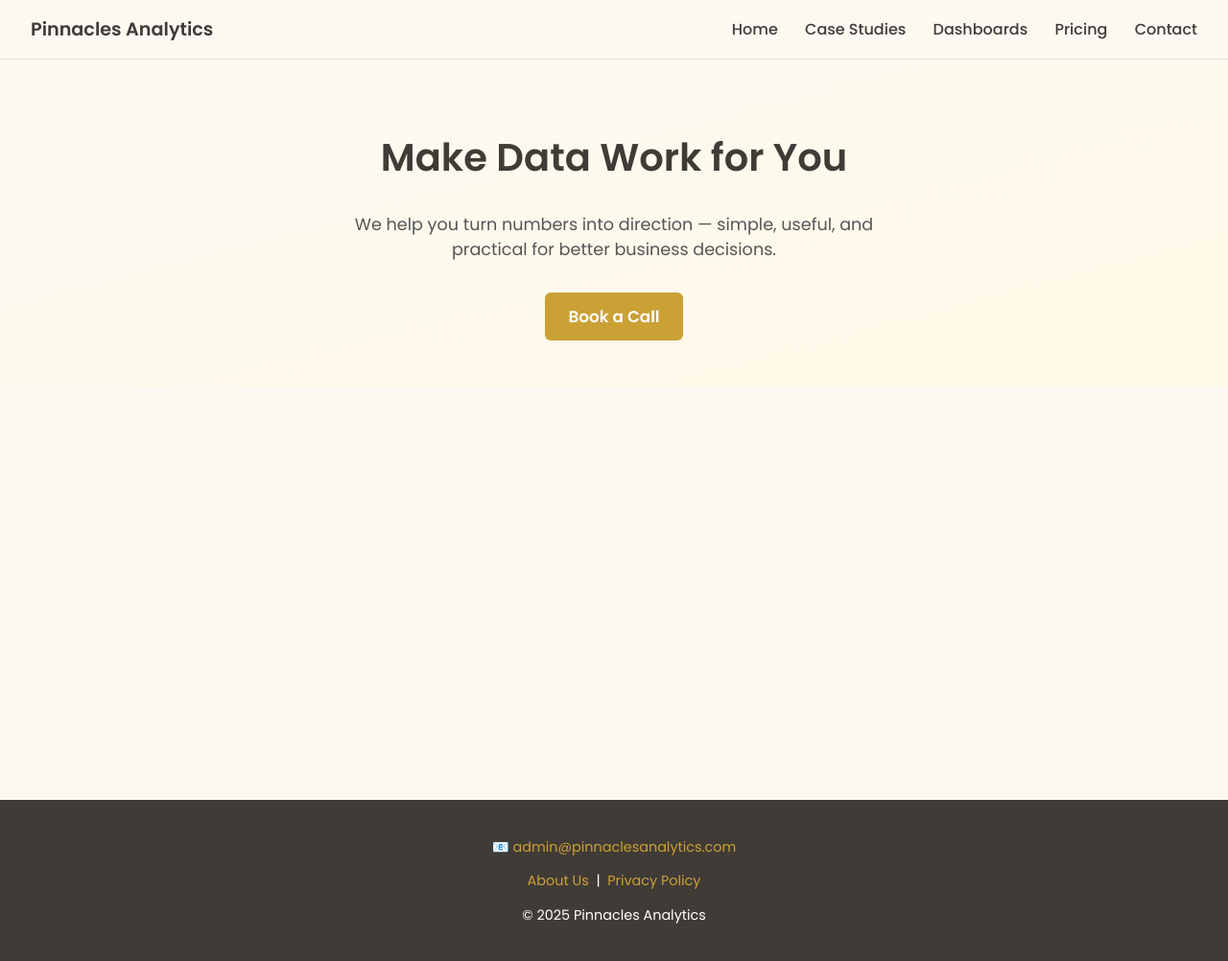
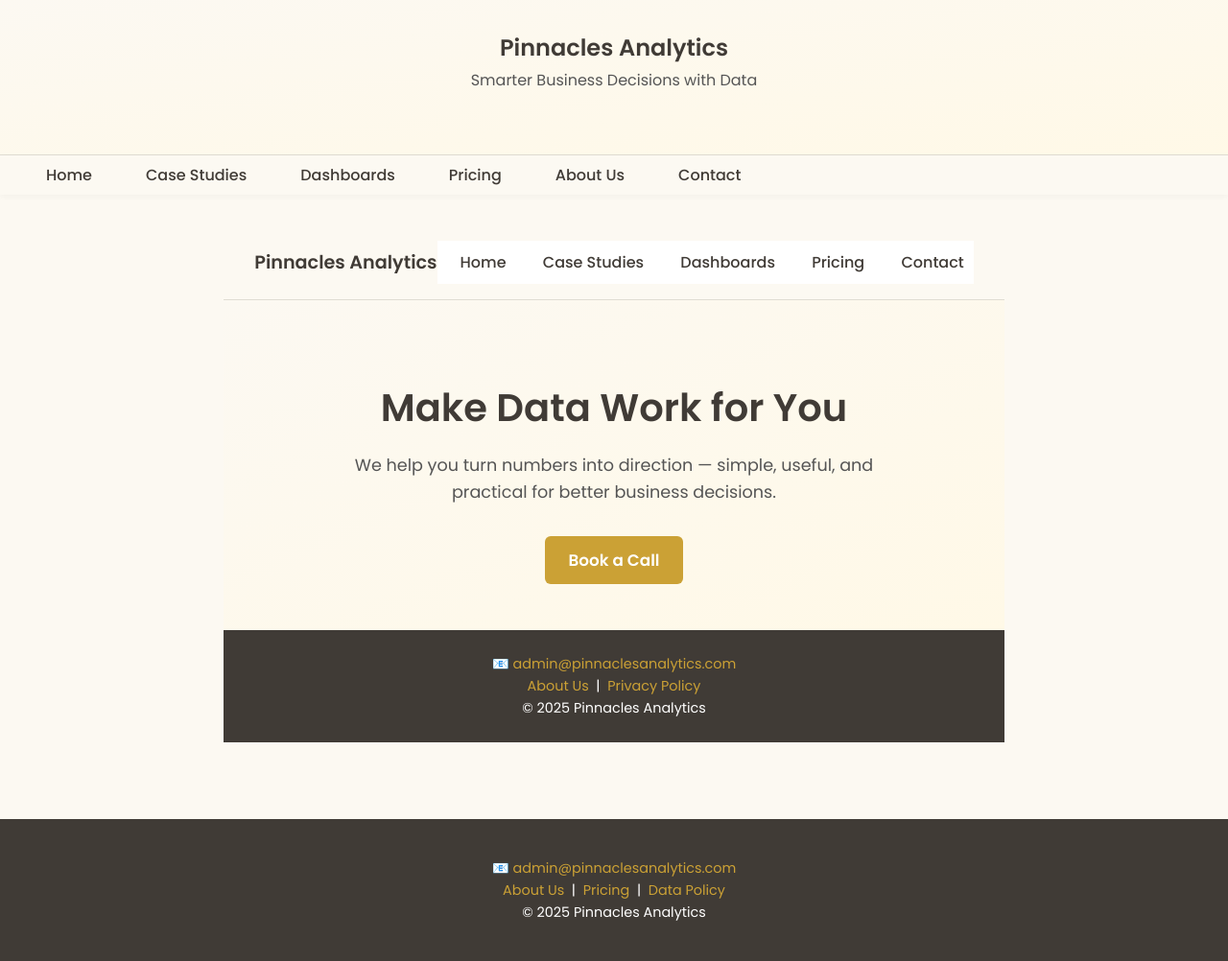
Before and after one commit to lyven81/pinnacles-learning-website, a Jekyll site: the page built from index.html, in a window 1280 px wide and 1003 px high. Shown: the whole window at 96% size. Built offline with Jekyll 4.4.1, drawn with Linux system fonts in a browser that asks for light colours.

Commit message:
Update index.html

```diff
--- a/index.html
+++ b/index.html
@@ -1,3 +1,7 @@
+---
+layout: default
+title: Home
+---
 <!DOCTYPE html>
 <html lang="en">
 <head>
```
